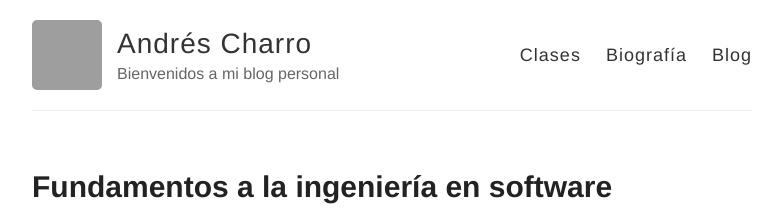
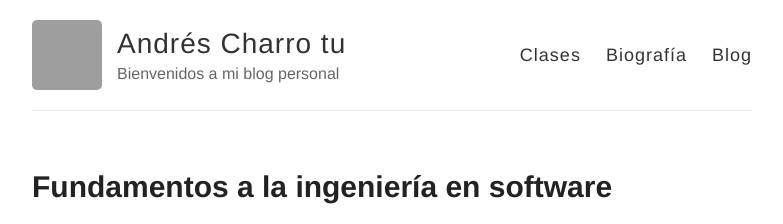
Before and after one commit to andrescharro22/Carlos-F007.github.io, a Jekyll site: the page built from index.html, in a window 1280 px wide. Shown: the top 224 px of the page, without its empty margins (248-1031 px from the left). Built offline with Jekyll 4.4.1, drawn with Linux system fonts in a browser that asks for light colours; grey boxes are pictures that could not be loaded.

```diff
--- a/_config.yml
+++ b/_config.yml
@@ -3,7 +3,7 @@
 #
 
 # Name of your site (displayed in the header)
-name: Andrés Charro
+name: Andrés Charro tu
 
 # Short bio or description (displayed in the header)
 description: Bienvenidos a mi blog personal
```
